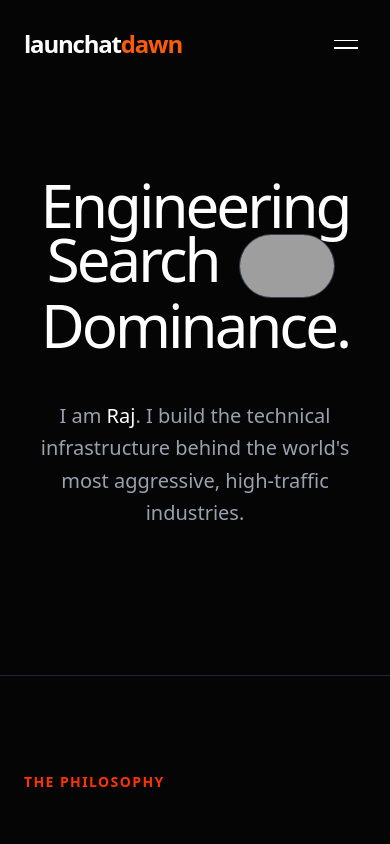
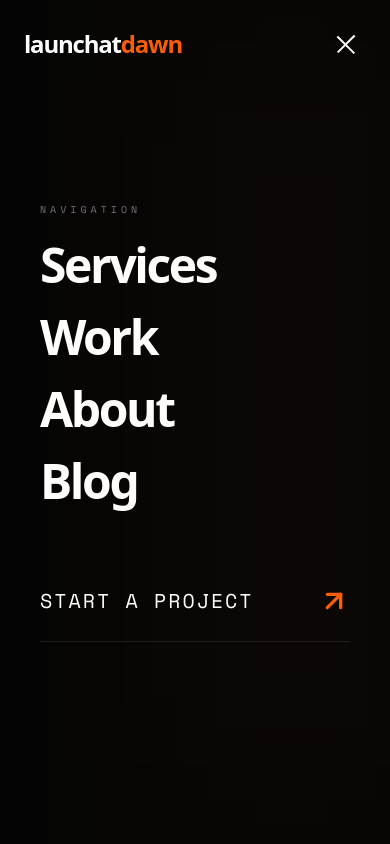
Before and after one commit to rajpatel2435/raj-agency-2026, a Next.js app: page /about in a window 390 px wide. Both pictures are taken after a click on the button 346 px from the left and 44 px from the top of the page. Shown: the top 844 px of the page. Built offline with nearby package versions, Linux system fonts and the light colour scheme; grey boxes are pictures that could not be loaded.

Commit message:
feat: service component

```diff
--- a/components/Navbar.tsx
+++ b/components/Navbar.tsx
@@ -2,8 +2,8 @@
 
 import Link from "next/link";
 import { useState, useEffect } from "react";
+import { motion, AnimatePresence } from "framer-motion";
 
-// Technical Arrow: Scaled for better alignment
 const ArrowUpRight = ({ className = "w-4 h-4" }) => (
   <svg xmlns="http://www.w3.org/2000/svg" viewBox="0 0 24 24" fill="none" stroke="currentColor" strokeWidth="2.5" strokeLinecap="round" strokeLinejoin="round" className={className}>
     <path d="M7 17L17 7" />
@@ -13,6 +13,7 @@ const ArrowUpRight = ({ className = "w-4 h-4" }) => (
 
 export default function Navbar() {
   const [scrolled, setScrolled] = useState(false);
+  const [isOpen, setIsOpen] = useState(false); // NEW: Track menu state
 
   useEffect(() => {
     const handleScroll = () => setScrolled(window.scrollY > 30);
@@ -20,40 +21,43 @@ export default function Navbar() {
     return () => window.removeEventListener("scroll", handleScroll);
   }, []);
 
+  const navLinks = [
+    { name: 'Services', href: '/services' },
+    { name: 'Work', href: '/work' },
+    { name: 'About', href: '/about' },
+    { name: 'Blog', href: '/blog' }
+  ];
+
   return (
-    <nav className={`fixed top-0 w-full z-50 transition-all duration-500 ${
+    <>
+      <nav className={`fixed top-0 w-full z-[60] transition-all duration-500 ${
         scrolled
           ? "bg-[#050505]/90 backdrop-blur-xl border-b border-white/5 py-4"
           : "bg-transparent border-b border-transparent py-7"
       }`}>
         <div className="max-w-[1600px] mx-auto px-6 md:px-12 flex justify-between items-center">
 
-        {/* LOGO: High Contrast & Branded Split */}
-        <Link href="/" className="text-2xl font-black tracking-tighter flex items-center group">
+          {/* LOGO */}
+          <Link href="/" className="text-2xl font-black tracking-tighter flex items-center group relative z-[70]">
             <span className="text-white">launchat</span>
             <span className="text-[#F95D0A] group-hover:translate-x-0.5 transition-transform duration-300">dawn</span>
           </Link>
 
-        {/* DESKTOP LINKS: Technical Typography Fix
-            - font-mono: For the "Code/Architecture" look
-            - text-zinc-100: High contrast but softer than pure white
-            - tracking-[0.2em]: Premium agency spacing
-        */}
+          {/* DESKTOP LINKS */}
           <div className="hidden md:flex items-center gap-12">
-          {['Services', 'Work', 'About', 'Blog'].map((item) => (
+            {navLinks.map((item) => (
               <Link
-              key={item}
-              href={`/${item.toLowerCase()}`}
+                key={item.name}
+                href={item.href}
                 className="font-mono text-[11px] uppercase tracking-[0.25em] text-zinc-100 hover:text-[#F95D0A] transition-all duration-300 relative group"
               >
-              {item}
-              {/* Precision Hover Indicator */}
+                {item.name}
                 <span className="absolute -bottom-1 left-0 w-0 h-[1px] bg-[#F95D0A] transition-all duration-300 group-hover:w-full" />
               </Link>
             ))}
           </div>
 
-        {/* CTA BUTTON: High Energy Bold Mono */}
+          {/* CTA & MOBILE TOGGLE */}
           <div className="flex items-center gap-4">
             <Link
               href="/contact"
@@ -63,14 +67,79 @@ export default function Navbar() {
               <ArrowUpRight className="w-3.5 h-3.5 group-hover:translate-x-0.5 group-hover:-translate-y-0.5 transition-transform" />
             </Link>
 
-          {/* Mobile Toggle: Clean Tech Style */}
-          <button className="md:hidden flex flex-col gap-1.5 p-2 focus:outline-none">
-            <span className="w-6 h-[1.5px] bg-white block" />
-            <span className="w-6 h-[1.5px] bg-white block" />
+            {/* NEW: Functional Mobile Toggle Button */}
+            <button
+              onClick={() => setIsOpen(!isOpen)}
+              className="md:hidden relative z-[70] flex flex-col gap-1.5 p-2 focus:outline-none"
+            >
+              <motion.span
+                animate={isOpen ? { rotate: 45, y: 8 } : { rotate: 0, y: 0 }}
+                className="w-6 h-[1.5px] bg-white block origin-center transition-all"
+              />
+              <motion.span
+                animate={isOpen ? { opacity: 0 } : { opacity: 1 }}
+                className="w-6 h-[1.5px] bg-white block transition-all"
+              />
+              <motion.span
+                animate={isOpen ? { rotate: -45, y: -8 } : { rotate: 0, y: 0 }}
+                className="w-6 h-[1.5px] bg-white block origin-center transition-all"
+              />
             </button>
           </div>
-
         </div>
       </nav>
+
+      {/* NEW: MOBILE MENU OVERLAY */}
+      <AnimatePresence>
+        {isOpen && (
+          <motion.div
+            initial={{ opacity: 0, x: "100%" }}
+            animate={{ opacity: 1, x: 0 }}
+            exit={{ opacity: 0, x: "100%" }}
+            transition={{ type: "spring", damping: 25, stiffness: 200 }}
+            className="fixed inset-0 z-[55] bg-[#050505] flex flex-col items-start justify-center px-10 gap-8"
+          >
+            {/* Background Accent for Menu */}
+            <div className="absolute top-0 right-0 w-1/2 h-full bg-[#F95D0A]/5 blur-[120px] pointer-events-none" />
+
+            <div className="flex flex-col gap-6">
+              <span className="text-[10px] uppercase tracking-[0.4em] text-zinc-500 font-mono">Navigation</span>
+              {navLinks.map((item, i) => (
+                <motion.div
+                  initial={{ opacity: 0, y: 20 }}
+                  animate={{ opacity: 1, y: 0 }}
+                  transition={{ delay: 0.1 + (i * 0.1) }}
+                  key={item.name}
+                >
+                  <Link
+                    href={item.href}
+                    onClick={() => setIsOpen(false)}
+                    className="text-5xl font-black tracking-tighter text-white hover:text-[#F95D0A] transition-colors"
+                  >
+                    {item.name}
+                  </Link>
+                </motion.div>
+              ))}
+            </div>
+
+            <motion.div
+              initial={{ opacity: 0 }}
+              animate={{ opacity: 1 }}
+              transition={{ delay: 0.5 }}
+              className="mt-12 w-full"
+            >
+               <Link
+                href="/contact"
+                onClick={() => setIsOpen(false)}
+                className="flex items-center justify-between w-full border-b border-white/10 pb-6 group"
+              >
+                <span className="text-xl font-mono uppercase tracking-widest">Start a Project</span>
+                <ArrowUpRight className="w-8 h-8 text-[#F95D0A] group-hover:translate-x-2 transition-transform" />
+              </Link>
+            </motion.div>
+          </motion.div>
+        )}
+      </AnimatePresence>
+    </>
   );
 }
```
Also changed, not shown: app/work/[slug]/page.tsx (+103 -28 lines). Lines whose indentation alone changed are shown as unchanged.
